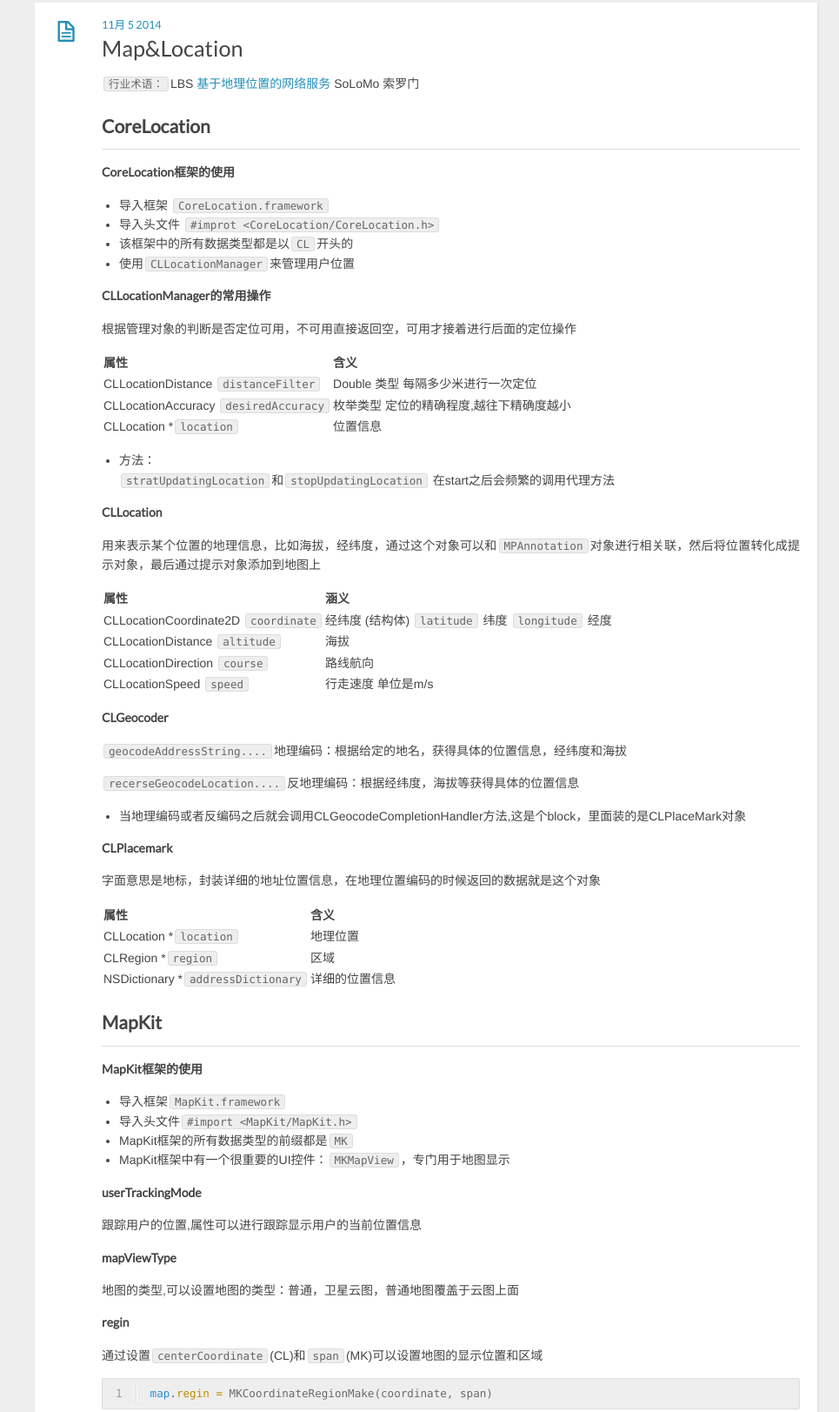
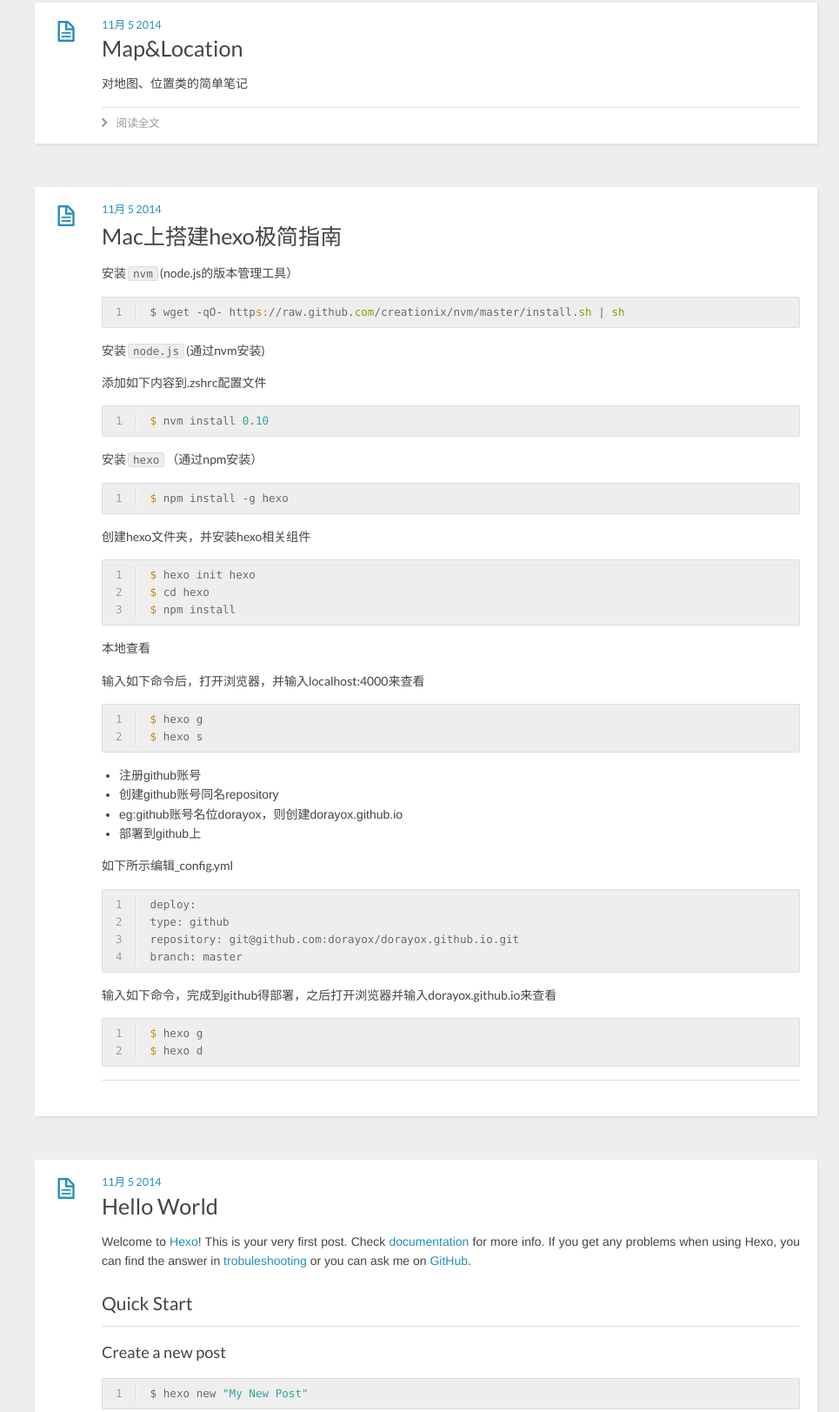
Before and after one commit to Yrocky/Yrocky.github.io.old, a plain HTML site: page index.html in a window 1280 px wide. Shown: the part 155-1778 px from the top of the page at 87% size, 0-965 px from the left. Drawn offline with nearby package versions, Linux system fonts and the light colour scheme.

Commit message:
Site updated: 2014-11-05 22:56:26

```diff
--- a/index.html
+++ b/index.html
@@ -63,128 +63,16 @@
     </header>
     <div class="entry">
 
-        <p><code>行业术语：</code>LBS <a href="http://baike.baidu.com/subview/152851/5072513.htm?fr=aladdin" target="_blank" rel="external">基于地理位置的网络服务</a>    SoLoMo 索罗门</p>
-<h2 id="CoreLocation"><strong>CoreLocation</strong></h2>
-<h4 id="CoreLocation框架的使用"><strong>CoreLocation框架的使用</strong></h4>
-<ul>
-<li>导入框架 <code>CoreLocation.framework</code></li>
-<li>导入头文件 <code>#improt &lt;CoreLocation/CoreLocation.h&gt;</code></li>
-<li>该框架中的所有数据类型都是以<code>CL</code>开头的</li>
-<li>使用<code>CLLocationManager</code>来管理用户位置</li>
-</ul>
-<h4 id="CLLocationManager的常用操作"><strong>CLLocationManager的常用操作</strong></h4>
-<p>根据管理对象的判断是否定位可用，不可用直接返回空，可用才接着进行后面的定位操作</p>
-<table>
-<thead>
-<tr>
-<th>属性</th>
-<th>含义</th>
-</tr>
-</thead>
-<tbody>
-<tr>
-<td>CLLocationDistance <code>distanceFilter</code></td>
-<td>Double 类型 每隔多少米进行一次定位</td>
-</tr>
-<tr>
-<td>CLLocationAccuracy <code>desiredAccuracy</code></td>
-<td>枚举类型 定位的精确程度,越往下精确度越小</td>
-</tr>
-<tr>
-<td>CLLocation *<code>location</code></td>
-<td>位置信息</td>
-</tr>
-</tbody>
-</table>
-<ul>
-<li>方法：<br><code>stratUpdatingLocation</code>和<code>stopUpdatingLocation</code>  在start之后会频繁的调用代理方法</li>
-</ul>
-<h4 id="CLLocation"><strong>CLLocation</strong></h4>
-<p>用来表示某个位置的地理信息，比如海拔，经纬度，通过这个对象可以和<code>MPAnnotation</code>对象进行相关联，然后将位置转化成提示对象，最后通过提示对象添加到地图上</p>
-<table>
-<thead>
-<tr>
-<th>属性</th>
-<th>涵义</th>
-</tr>
-</thead>
-<tbody>
-<tr>
-<td>CLLocationCoordinate2D    <code>coordinate</code></td>
-<td>经纬度 (结构体)  <code>latitude</code> 纬度  <code>longitude</code> 经度</td>
-</tr>
-<tr>
-<td>CLLocationDistance <code>altitude</code></td>
-<td>海拔</td>
-</tr>
-<tr>
-<td>CLLocationDirection  <code>course</code></td>
-<td>路线航向</td>
-</tr>
-<tr>
-<td>CLLocationSpeed  <code>speed</code></td>
-<td>行走速度  单位是m/s</td>
-</tr>
-</tbody>
-</table>
-<h4 id="CLGeocoder"><strong>CLGeocoder</strong></h4>
-<p><code>geocodeAddressString....</code>地理编码：根据给定的地名，获得具体的位置信息，经纬度和海拔</p>
-<p><code>recerseGeocodeLocation....</code>反地理编码：根据经纬度，海拔等获得具体的位置信息</p>
-<ul>
-<li>当地理编码或者反编码之后就会调用CLGeocodeCompletionHandler方法,这是个block，里面装的是CLPlaceMark对象</li>
-</ul>
-<h4 id="CLPlacemark"><strong>CLPlacemark</strong></h4>
-<p>字面意思是地标，封装详细的地址位置信息，在地理位置编码的时候返回的数据就是这个对象</p>
-<table>
-<thead>
-<tr>
-<th>属性</th>
-<th>含义</th>
-</tr>
-</thead>
-<tbody>
-<tr>
-<td>CLLocation *<code>location</code></td>
-<td>地理位置</td>
-</tr>
-<tr>
-<td>CLRegion *<code>region</code></td>
-<td>区域</td>
-</tr>
-<tr>
-<td>NSDictionary *<code>addressDictionary</code></td>
-<td>详细的位置信息</td>
-</tr>
-</tbody>
-</table>
-<h2 id="MapKit"><strong>MapKit</strong></h2>
-<h4 id="MapKit框架的使用"><strong>MapKit框架的使用</strong></h4>
-<ul>
-<li>导入框架<code>MapKit.framework</code></li>
-<li>导入头文件<code>#import &lt;MapKit/MapKit.h&gt;</code></li>
-<li>MapKit框架的所有数据类型的前缀都是<code>MK</code></li>
-<li>MapKit框架中有一个很重要的UI控件：<code>MKMapView</code>，专门用于地图显示</li>
-</ul>
-<h4 id="userTrackingMode"><strong>userTrackingMode</strong></h4>
-<p>跟踪用户的位置,属性可以进行跟踪显示用户的当前位置信息</p>
-<h4 id="mapViewType"><strong>mapViewType</strong></h4>
-<p>地图的类型,可以设置地图的类型：普通，卫星云图，普通地图覆盖于云图上面</p>
-<h4 id="regin"><strong>regin</strong></h4>
-<p>通过设置<code>centerCoordinate</code>(CL)和<code>span</code>(MK)可以设置地图的显示位置和区域</p>
-<figure class="highlight {bash}"><table><tr><td class="gutter"><pre><div class="line">1</div></pre></td><td class="code"><pre><div class="line"><span class="built_in">map</span>.<span class="variable">regin =</span> MKCoordinateRegionMake(coordinate, span)</div></pre></td></tr></table></figure>
-
-<h4 id="annotation"><strong>annotation</strong></h4>
-<p>其实就是大头针</p>
-<p><code>MKPinAnnotationView</code>是<code>MKAnnotationView</code>的子类，只不过是多了两个属性：pinColor和animationDrop// 第一个是大头针的颜色，第二个是大头针第一次显示的时候是否从天而降</p>
-<h4 id="covertPoint"><strong>covertPoint</strong></h4>
-<p>将数学坐标系转变成地理坐标</p>
-<figure class="highlight {bash}"><table><tr><td class="gutter"><pre><div class="line">1</div></pre></td><td class="code"><pre><div class="line">[self.<span class="built_in">map</span> convertPoin<span class="variable">t:point</span> toCoordinateFromVie<span class="variable">w:self</span>.<span class="built_in">map</span>]</div></pre></td></tr></table></figure>
-
+        <p>对地图、位置类的简单笔记</p>
 
 
     </div>
     <footer>
 
+
+          <div class="alignleft">
+            <a href="/2014/11/05/map/#more" class="more-link">阅读全文</a>
+          </div>
 
 
 
```
Also changed, not shown: 2014/11/05/map/index.html (+5 -8 lines).
